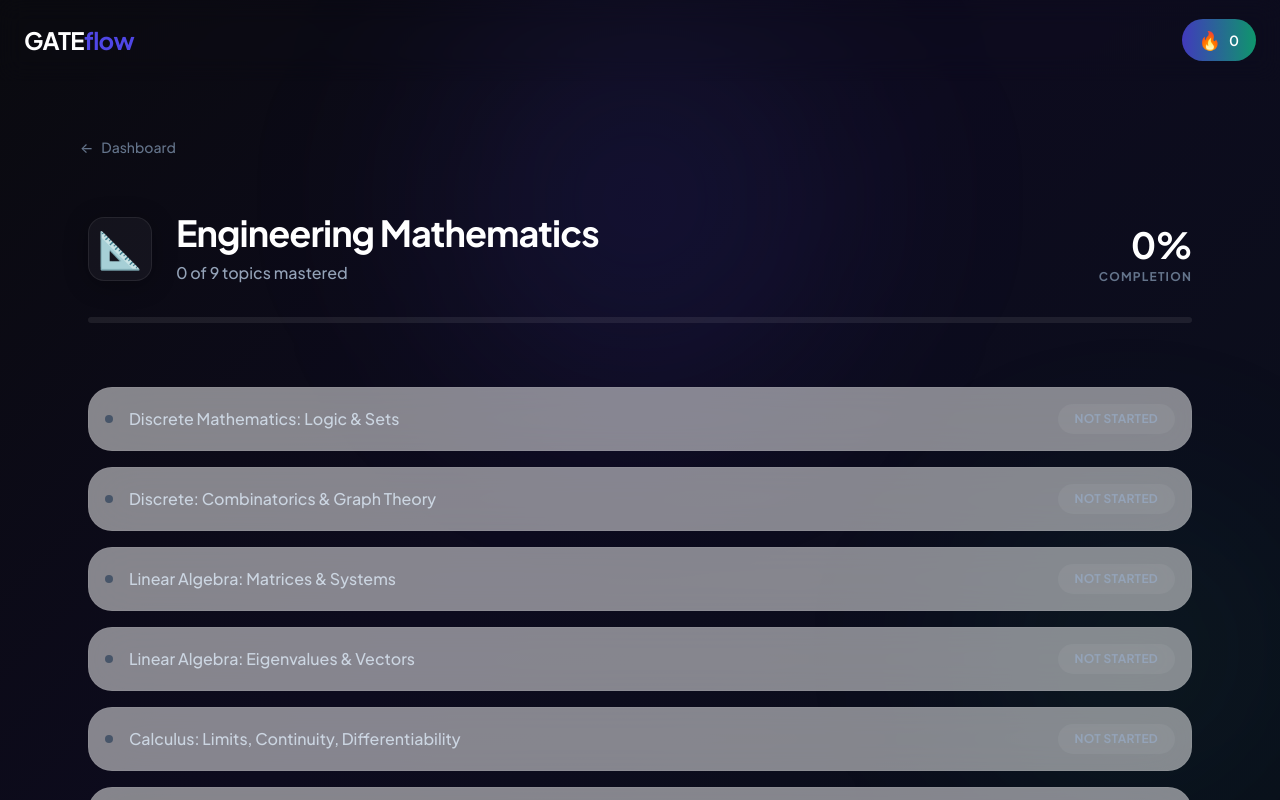
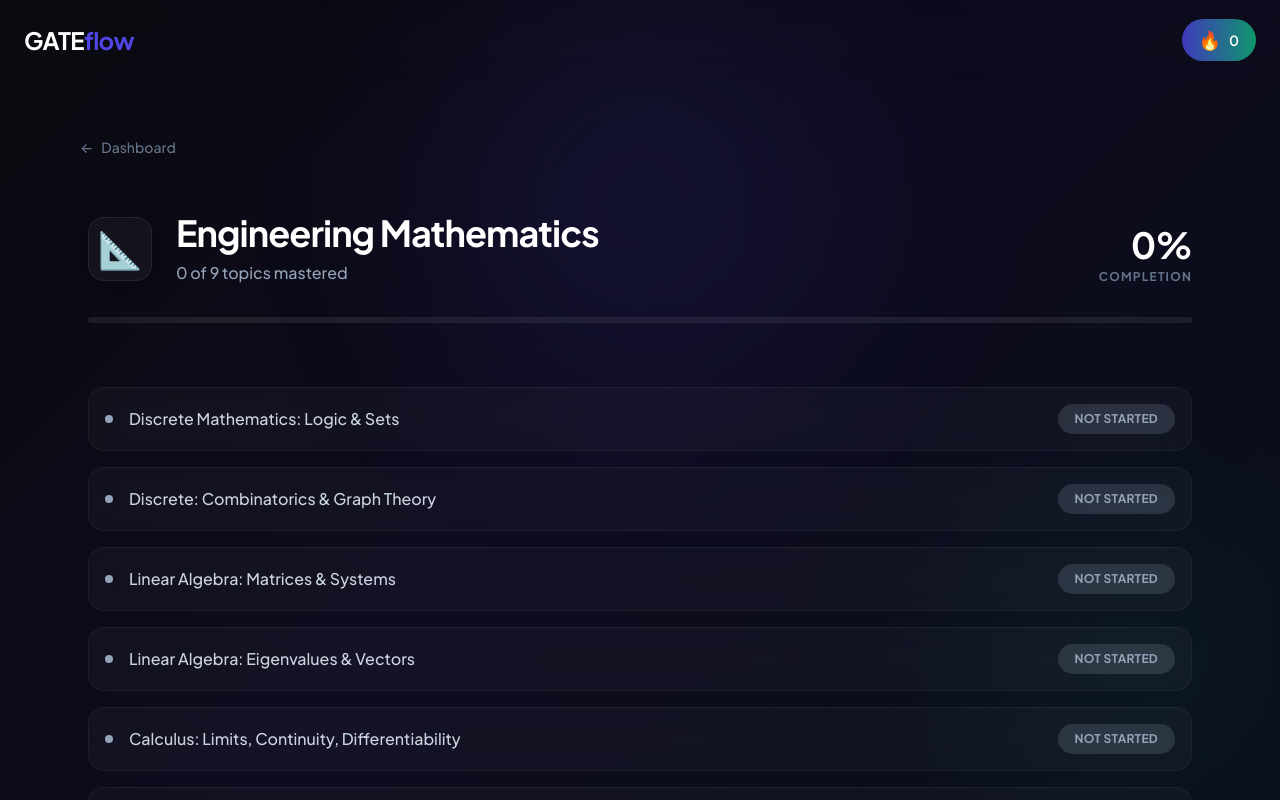
Before and after one commit to Madhurboard/GateFlow, a React (Vite) app: page / in a window 1280 px wide. Both pictures are taken after a click on the element 169 px from the left and 736 px from the top of the page. Shown: the top 800 px of the page. Built offline with nearby package versions, Linux system fonts and the light colour scheme.

Commit message:
Fix muddy gray backgrounds and improve neutral color contrast

```diff
--- a/src/components/TopicRow.jsx
+++ b/src/components/TopicRow.jsx
@@ -3,9 +3,9 @@ import { motion, AnimatePresence } from 'framer-motion';
 const stateConfig = {
     not_started: {
         label: 'Not Started',
-        bg: 'bg-white/5 hover:bg-white/10',
-        text: 'text-slate-400',
-        dot: 'bg-slate-600',
+        bg: 'bg-neutral/20 group-hover:bg-neutral/30',
+        text: 'text-neutral',
+        dot: 'bg-neutral',
     },
     in_progress: {
         label: 'In Progress',
@@ -26,7 +26,7 @@ export default function TopicRow({ topic, state, onToggle, index }) {
 
     return (
         <motion.div
-            className="flex flex-col sm:flex-row sm:items-center justify-between p-4 mb-3 glass-card bg-surface-card/50 border border-white/5 hover:border-white/10 transition-colors group cursor-pointer"
+            className="flex flex-col sm:flex-row sm:items-center justify-between p-4 mb-3 rounded-2xl bg-white/[0.03] backdrop-blur-md border border-white/5 hover:bg-white/10 hover:border-white/10 transition-all duration-300 group cursor-pointer"
             initial={{ opacity: 0, x: -10 }}
             animate={{ opacity: 1, x: 0 }}
             transition={{
--- a/tailwind.config.js
+++ b/tailwind.config.js
@@ -23,8 +23,8 @@ export default {
           glow: 'rgba(245, 158, 11, 0.5)',
         },
         neutral: {
-          DEFAULT: '#374151', // Gray
-          glow: 'rgba(55, 65, 81, 0.5)',
+          DEFAULT: '#94A3B8', // Slate 400
+          glow: 'rgba(148, 163, 184, 0.5)',
         },
         surface: {
           card: 'rgba(255, 255, 255, 0.04)',
```
